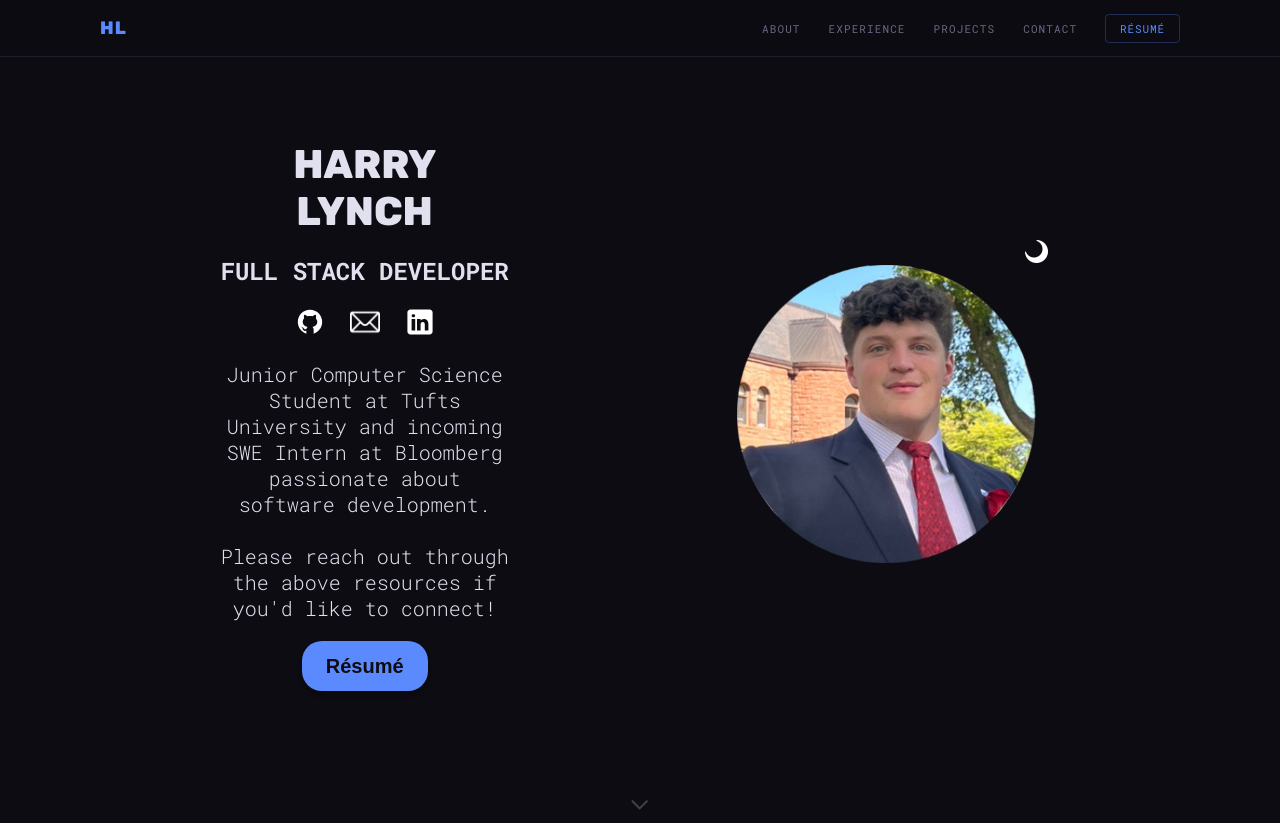
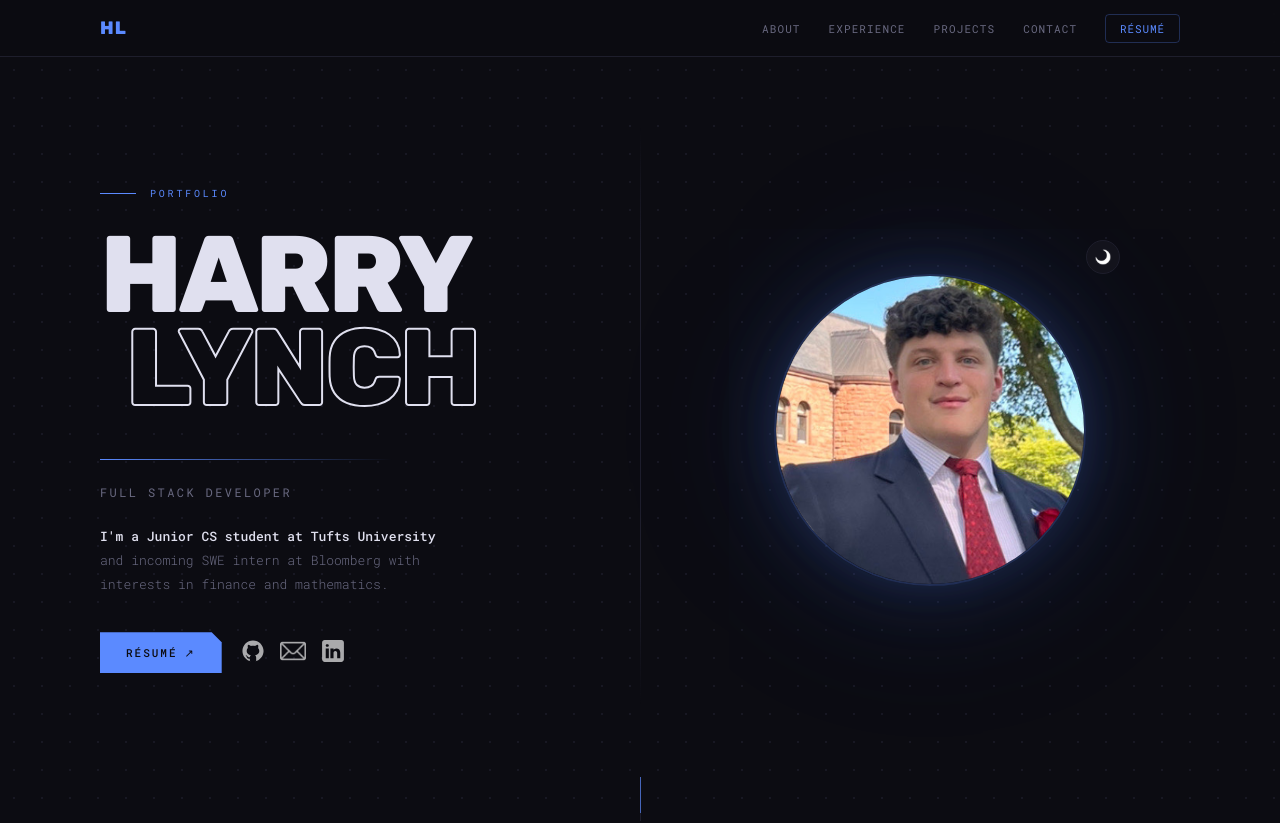
Before and after one commit to harrylynchh/portfolio, a React (Vite) app: page / in a window 1280 px wide. Shown: the top 823 px of the page. Built offline with nearby package versions, Linux system fonts and the light colour scheme.

Commit message:
reworked hero and added background

```diff
--- a/src/App.css
+++ b/src/App.css
@@ -59,6 +59,19 @@ body {
   display: flex;
   justify-content: center;
   transition: background-color 250ms ease;
+  position: relative;
+}
+
+/* Site-wide dot grid */
+body::before {
+  content: '';
+  position: fixed;
+  inset: 0;
+  background-image: radial-gradient(var(--border) 1px, transparent 1px);
+  background-size: 28px 28px;
+  opacity: 0.65;
+  pointer-events: none;
+  z-index: 0;
 }
 
 #root {
@@ -67,6 +80,8 @@ body {
   display: flex;
   flex-direction: column;
   padding-top: 56px; /* navbar height */
+  position: relative;
+  z-index: 1;
 }
 
 /* ensure sections don't hide behind fixed navbar on anchor scroll */
--- a/src/sections/Hero/Hero.jsx
+++ b/src/sections/Hero/Hero.jsx
@@ -26,53 +26,97 @@ function Hero() {
 
 	return (
 		<section className={styles.heroWrapper}>
-			<section id="hero" className={styles.container}>
-				<div className={styles.colorModeContainer}>
+			<section id="hero" className={styles.hero}>
+
+				{/* ── Left column ── */}
+				<div className={styles.left}>
+					<span className={styles.eyebrow}>Portfolio</span>
+
+					<div className={styles.nameWrap}>
+						<span className={styles.nameFirst}>Harry</span>
+						<span className={styles.nameLast}>Lynch</span>
+					</div>
+
+					<div className={styles.rule} aria-hidden="true" />
+
+					<div className={styles.titleLine}>
+						Full Stack Developer
+						<span className={styles.cursor} aria-hidden="true" />
+					</div>
+
+					<p className={styles.bio}>
+						<strong>I'm a Junior CS student at Tufts University</strong> and incoming
+						SWE intern at Bloomberg with interests in finance and mathematics.
+					</p>
+
+					<div className={styles.actions}>
+						<a href={CV} target="_blank" className={styles.btnResume}>
+							Résumé <span aria-hidden="true">↗</span>
+						</a>
+						<div className={styles.socials}>
+							<a
+								className={styles.socialLink}
+								href="https://github.com/harrylynchh"
+								target="_blank"
+								aria-label="GitHub"
+							>
+								<img src={githubIcon} alt="" />
+							</a>
+							<a
+								className={styles.socialLink}
+								href="mailto:hlynch02@tufts.edu"
+								aria-label="Email"
+							>
+								<img src={emailIcon} alt="" />
+							</a>
+							<a
+								className={styles.socialLink}
+								href="https://www.linkedin.com/in/harry-lynch"
+								target="_blank"
+								aria-label="LinkedIn"
+							>
+								<img src={linkedinIcon} alt="" />
+							</a>
+						</div>
+					</div>
+				</div>
+
+				{/* ── Vertical divider ── */}
+				<div className={styles.colDivider} aria-hidden="true" />
+
+				{/* ── Right column ── */}
+				<div className={styles.right}>
+					<div className={styles.avatarWrap}>
+						{/* Profile photo */}
+						<div className={styles.photoRing}>
 							<img
 								src={heroImg}
-						className={styles.hero}
+								className={styles.photo}
 								alt="Profile picture of Harry Lynch"
 							/>
-					<img
-						className={styles.colorMode}
-						src={themeIcon}
-						alt="Color mode icon"
+						</div>
+
+						{/* Theme toggle */}
+						<button
+							className={styles.themeBtn}
 							onClick={toggleTheme}
-					/>
+							aria-label="Toggle color mode"
+						>
+							<img src={themeIcon} alt="" />
+						</button>
 					</div>
-				<div className={styles.info}>
-					<h1>
-						Harry
-						<br />
-						Lynch
-					</h1>
-					<h2>Full Stack Developer</h2>
-					<span>
-						<a href="https://github.com/harrylynchh" target="_blank">
-							<img src={githubIcon} alt="Github icon" />
-						</a>
-						<a href="mailto:hlynch02@tufts.edu" target="_blank">
-							<img src={emailIcon} alt="Email icon" />
-						</a>
-						<a href="https://www.linkedin.com/in/harry-lynch" target="_blank">
-							<img src={linkedinIcon} alt="Linkedin icon" />
-						</a>
-					</span>
-					<p className={styles.description}>
-						Junior Computer Science Student at Tufts University and incoming SWE
-						Intern at Bloomberg passionate about software development.
-						<br />
-						<br />
-						Please reach out through the above resources if you&apos;d like to
-						connect!
-					</p>
-					<a href={CV} target="blank">
-						<button className="hover">Résumé</button>
-					</a>
 				</div>
+
 				</section>
-			<button className={styles.downArrow} onClick={navigateDown} aria-label="Scroll down">
-				<span className={styles.chevron} />
+
+			{/* ── Scroll indicator ── */}
+			<button
+				className={styles.scrollHint}
+				onClick={navigateDown}
+				aria-label="Scroll down"
+			>
+				<div className={styles.scrollBar} aria-hidden="true" />
+				<span>Scroll</span>
 			</button>
 		</section>
 	);
--- a/src/sections/Hero/HeroStyles.module.css
+++ b/src/sections/Hero/HeroStyles.module.css
@@ -1,154 +1,432 @@
+/* ── Wrapper ─────────────────────────────────────── */
 .heroWrapper {
-	button {
-		background-color: var(--background-color);
-		color: var(--btn-text-color);
-		border: none;
-		width: 126px;
-		height: 50px;
-	}
-	button:hover {
-		transform: scale(1.05);
-	}
-
-	button:active {
-		transform: translateY(2px);
-	}
-}
-.container {
-	display: flex;
-	flex-direction: column;
-	justify-content: center;
-	gap: 20px;
-	text-align: center;
-	height: 90dvh;
-	min-height: 500px;
-
-	.hero {
-		max-width: 200px;
-	}
-
-	span {
-		display: flex;
-		gap: 25px;
-		justify-content: center;
-
-		a {
-			margin: 0;
-
-			img {
-				width: 30px;
-			}
-		}
-	}
-
-	a {
-		width: fit-content;
-		align-self: center;
-	}
-
-	button {
-		background-color: var(--btn-color);
-		color: var(--btn-text-color);
-		border: none;
-		border-radius: 20px;
-		width: 126px;
-		height: 50px;
-		font-size: 20px;
-		font-weight: bold;
-		box-shadow: 0 4px 4px rgba(0, 0, 0, 0.25);
-		transition: box-shadow 200ms ease-in-out, transform 200ms ease-in-out;
-	}
-
-	button:hover {
-		transform: scale(1.05);
-	}
-
-	button:active {
-		transform: translateY(2px);
-		box-shadow: 0 2px 2px rgba(0, 0, 0, 0.25);
-	}
-}
-
-.colorModeContainer {
 	position: relative;
 }
 
-.colorMode {
-	position: absolute;
-	right: 10px;
-	width: 25px;
+/* ── Hero grid ───────────────────────────────────── */
+.hero {
+	position: relative;
+	z-index: 1;
+	display: grid;
+	grid-template-columns: 1fr 1fr;
+	align-items: center;
+	min-height: 90dvh;
+	padding: 60px 60px 32px;
 }
 
-.colorMode:hover {
-	cursor: pointer;
+/* ── Left column ─────────────────────────────────── */
+.left {
+	display: flex;
+	flex-direction: column;
+	padding-right: 52px;
 }
 
-.description {
-	max-width: 24ch;
+.eyebrow {
+	font-family: 'Roboto Mono', monospace;
+	font-size: 10px;
+	letter-spacing: 0.28em;
+	text-transform: uppercase;
+	color: var(--accent);
+	display: flex;
+	align-items: center;
+	gap: 14px;
+	margin-bottom: 28px;
+	opacity: 0;
+	animation: fadeUp 0.5s ease forwards 0.08s;
 }
 
-.info {
+.eyebrow::before {
+	content: '';
+	display: block;
+	width: 36px;
+	height: 1px;
+	background: var(--accent);
+	flex-shrink: 0;
+}
+
+/* Giant name */
+.nameWrap {
+	margin-bottom: 20px;
+}
+
+.nameFirst {
+	font-family: 'Rubik', sans-serif;
+	font-weight: 900;
+	font-size: clamp(72px, 8.5vw, 116px);
+	line-height: 0.86;
+	letter-spacing: -0.035em;
+	text-transform: uppercase;
+	color: var(--text);
+	display: block;
+	opacity: 0;
+	animation: fadeUp 0.65s ease forwards 0.2s;
+}
+
+/* Ghost / outline treatment for last name */
+.nameLast {
+	font-family: 'Rubik', sans-serif;
+	font-weight: 900;
+	font-size: clamp(72px, 8.5vw, 116px);
+	line-height: 0.86;
+	letter-spacing: -0.035em;
+	text-transform: uppercase;
+	color: transparent;
+	-webkit-text-stroke: 2px var(--text);
+	display: block;
+	margin-left: clamp(14px, 2vw, 32px);
+	opacity: 0;
+	animation: fadeUp 0.65s ease forwards 0.3s;
+}
+
+/* Accent rule */
+.rule {
+	width: 100%;
+	height: 1px;
+	background: linear-gradient(to right, var(--accent) 0%, transparent 60%);
+	margin: 24px 0;
+	opacity: 0;
+	animation: fadeUp 0.5s ease forwards 0.42s;
+}
+
+/* Title + blinking cursor */
+.titleLine {
+	display: flex;
+	align-items: center;
+	gap: 10px;
+	font-family: 'Roboto Mono', monospace;
+	font-size: 12px;
+	letter-spacing: 0.2em;
+	text-transform: uppercase;
+	color: var(--text-muted);
+	margin-bottom: 24px;
+	opacity: 0;
+	animation: fadeUp 0.5s ease forwards 0.5s;
+}
+
+.cursor {
+	display: inline-block;
+	width: 8px;
+	height: 14px;
+	background: var(--accent);
+	animation: blink 1.1s step-end infinite;
+	flex-shrink: 0;
+}
+
+@keyframes blink {
+	0%, 100% { opacity: 1; }
+	50%       { opacity: 0; }
+}
+
+/* Bio */
+.bio {
+	font-family: 'Roboto Mono', monospace;
+	font-size: 13px;
+	line-height: 1.85;
+	color: var(--text-muted);
+	max-width: 46ch;
+	margin-bottom: 36px;
+	font-weight: 300;
+	opacity: 0;
+	animation: fadeUp 0.5s ease forwards 0.6s;
+}
+
+.bio strong {
+	color: var(--text);
+	font-weight: 500;
+}
+
+/* CTA + social icons row */
+.actions {
+	display: flex;
+	align-items: center;
+	gap: 18px;
+	flex-wrap: wrap;
+	opacity: 0;
+	animation: fadeUp 0.5s ease forwards 0.72s;
+}
+
+.btnResume {
+	font-family: 'Roboto Mono', monospace;
+	font-size: 11px;
+	font-weight: 500;
+	letter-spacing: 0.18em;
+	text-transform: uppercase;
+	padding: 13px 26px;
+	background: var(--btn-color);
+	color: var(--btn-text-color);
+	border: none;
+	cursor: pointer;
+	text-decoration: none;
+	display: inline-flex;
+	align-items: center;
+	gap: 7px;
+	/* clipped top-right corner */
+	clip-path: polygon(0 0, calc(100% - 10px) 0, 100% 10px, 100% 100%, 0 100%);
+	transition: transform 140ms ease, filter 140ms ease;
+}
+
+.btnResume:hover {
+	transform: translate(-2px, -2px);
+	filter: brightness(1.1);
+}
+
+.btnResume:active {
+	transform: translate(0, 1px);
+}
+
+.socials {
+	display: flex;
+	align-items: center;
+	gap: 14px;
+}
+
+.socialLink img {
+	width: 26px;
+	opacity: 0.65;
+	transition: opacity 180ms ease, transform 180ms ease;
+}
+
+.socialLink:hover img {
+	opacity: 1;
+	transform: translateY(-2px);
+}
+
+/* ── Vertical divider ────────────────────────────── */
+.colDivider {
+	position: absolute;
+	left: 50%;
+	top: 10%;
+	bottom: 10%;
+	width: 1px;
+	background: linear-gradient(
+		to bottom,
+		transparent 0%,
+		var(--border) 22%,
+		var(--border) 78%,
+		transparent 100%
+	);
+	pointer-events: none;
+}
+
+/* ── Right column ────────────────────────────────── */
+.right {
+	display: flex;
+	align-items: center;
+	justify-content: center;
+	padding-left: 40px;
+	opacity: 0;
+	animation: fadeIn 0.9s ease forwards 0.28s;
+}
+
+.avatarWrap {
+	position: relative;
+	width: min(380px, 44vw);
+	aspect-ratio: 1;
+	display: flex;
+	align-items: center;
+	justify-content: center;
+}
+
+/* Clipping ring — glow lives here, clips the image zoom */
+.photoRing {
+	width: 82%;
+	height: 82%;
+	border-radius: 50%;
+	overflow: hidden;
+	position: relative;
+	z-index: 1;
+	border: 2px solid var(--accent-border);
+	box-shadow:
+		0 0 40px var(--accent-muted),
+		0 0 80px var(--accent-muted),
+		0 0 140px var(--accent-muted),
+		0 0 200px var(--accent-muted);
+}
+
+/* Profile photo — scaled up inside the ring to crop flat bg */
+.photo {
+	width: 100%;
+	height: 100%;
+	object-fit: cover;
+	display: block;
+	transform: scale(1.19);
+	transform-origin: center center;
+}
+
+/* Theme toggle — pinned to top-right of avatar */
+.themeBtn {
+	position: absolute;
+	top: 0;
+	right: 0;
+	width: 34px;
+	height: 34px;
+	border-radius: 50%;
+	border: 1px solid var(--border);
+	background: var(--surface);
+	cursor: pointer;
+	display: flex;
+	align-items: center;
+	justify-content: center;
+	padding: 0;
+	z-index: 2;
+	transition: border-color 180ms ease;
+}
+
+.themeBtn img {
+	width: 16px;
+	height: 16px;
+}
+
+.themeBtn:hover {
+	border-color: var(--accent);
+}
+
+/* ── Scroll indicator ────────────────────────────── */
+.scrollHint {
 	display: flex;
 	flex-direction: column;
-	gap: 20px;
+	align-items: center;
+	gap: 9px;
+	font-family: 'Roboto Mono', monospace;
+	font-size: 9px;
+	letter-spacing: 0.28em;
+	text-transform: uppercase;
+	color: var(--text-muted);
+	background: none;
+	border: none;
+	cursor: pointer;
+	padding-bottom: 36px;
+	width: fit-content;
+	margin: 0 auto;
+	position: relative;
+	z-index: 1;
+	opacity: 0;
+	animation: fadeUp 0.5s ease forwards 0.88s;
+	transition: color 180ms ease;
 }
 
+.scrollHint:hover {
+	color: var(--accent);
+}
+
+.scrollBar {
+	width: 1px;
+	height: 44px;
+	background: var(--border);
+	position: relative;
+	overflow: hidden;
+}
+
+.scrollBar::after {
+	content: '';
+	position: absolute;
+	top: -100%;
+	left: 0;
+	width: 100%;
+	height: 100%;
+	background: var(--accent);
+	animation: scrollDrop 1.8s ease-in-out infinite;
+}
+
+@keyframes scrollDrop {
+	0%   { top: -100%; opacity: 1; }
+	100% { top: 100%;  opacity: 0.2; }
+}
+
+/* ── Entrance animations ─────────────────────────── */
+@keyframes fadeUp {
+	from { opacity: 0; transform: translateY(16px); }
+	to   { opacity: 1; transform: translateY(0); }
+}
+
+@keyframes fadeIn {
+	from { opacity: 0; }
+	to   { opacity: 1; }
+}
+
+/* ── Responsive ──────────────────────────────────── */
 @media (width < 800px) {
-	.info {
-		display: flex;
-		flex-direction: column;
-		gap: 20px;
+	.hero {
+		grid-template-columns: 1fr;
+		padding: 40px 28px 32px;
+		min-height: 0;
+		gap: 36px;
+	}
+
+	.colDivider {
+		display: none;
+	}
+
+	.right {
+		order: -1;
+		padding-left: 0;
+		justify-content: center;
+	}
+
+	.avatarWrap {
+		width: min(240px, 60vw);
+	}
+
+	.left {
+		padding-right: 0;
+		align-items: center;
+		text-align: center;
+	}
+
+	.eyebrow {
+		justify-content: center;
+	}
+
+	.eyebrow::before {
+		display: none;
+	}
+
+	.rule {
+		background: linear-gradient(to right, transparent 0%, var(--accent) 50%, transparent 100%);
+	}
+
+	.nameFirst,
+	.nameLast {
+		font-size: clamp(60px, 16vw, 80px);
+	}
+
+	.nameLast {
+		margin-left: 0;
+	}
+
+	.titleLine {
+		justify-content: center;
+	}
+
+	.bio {
+		max-width: 34ch;
+	}
+
+	.actions {
+		display: grid;
+		grid-template-columns: 1fr 1fr;
+		column-gap: 18px;
+		width: 100%;
 		align-items: center;
 	}
-}
-@media (width >= 800px) {
-	.container {
-		flex-direction: row-reverse;
-		align-items: center;
-		justify-content: space-evenly;
 
-		.hero {
-			max-width: 350px;
-			width: 350px;
-		}
+	.btnResume {
+		justify-self: end;
 	}
+
+	.socials {
+		justify-self: start;
+	}
+
 }
 
 @media (width >= 1400px) {
-	.container {
-		.hero {
-			max-width: 400px;
-			width: 400px;
-		}
+	.nameFirst,
+	.nameLast {
+		font-size: 128px;
+	}
+
+	.avatarWrap {
+		width: 420px;
 	}
 }
-.downArrow {
-	display: flex;
-	justify-content: center;
-	align-items: center;
-	margin: 0 auto 32px;
-	padding: 8px;
-	border: none;
-	background: none;
-	cursor: pointer;
-}
-
-.chevron {
-	display: block;
-	width: 12px;
-	height: 12px;
-	border-right: 2px solid var(--text-muted);
-	border-bottom: 2px solid var(--text-muted);
-	transform: rotate(45deg);
-	animation: chevronBounce 1.6s ease-in-out infinite;
-	transition: border-color 180ms ease;
-}
-
-.downArrow:hover .chevron {
-	border-color: var(--accent);
-}
-
-@keyframes chevronBounce {
-	0%, 100% { transform: rotate(45deg) translateY(0); opacity: 0.5; }
-	50%       { transform: rotate(45deg) translateY(4px); opacity: 1; }
-}
```
Lines whose indentation alone changed are shown as unchanged.
